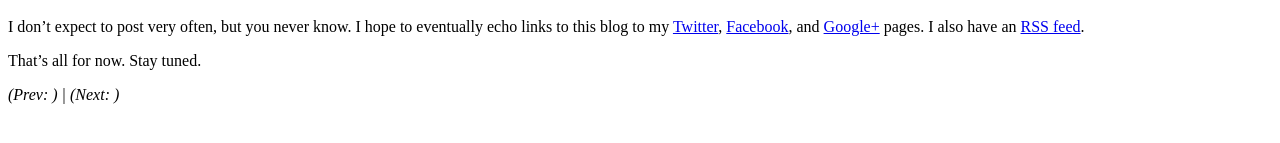
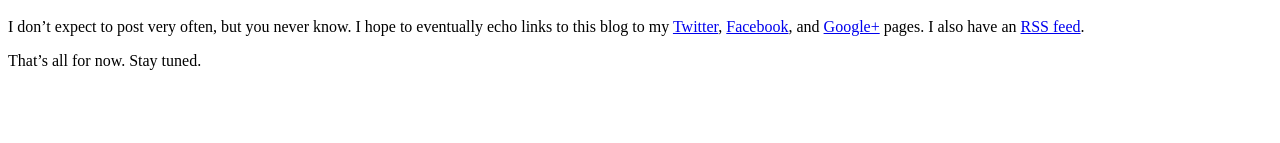
Before and after one commit to goltz20707/goltz20707.github.io, a Jekyll site: the page built from _posts/2015-05-22-first-official-post.md, in a window 1280 px wide. Shown: the part 213-356 px from the top of the page. Built offline with Jekyll 4.4.1, drawn with Linux system fonts in a browser that asks for light colours.

Commit message:
Still working on post formatting.

```diff
--- a/_includes/post-footer.html
+++ b/_includes/post-footer.html
@@ -1,2 +1,9 @@
 
-<p><em>(Prev: {{ page.previous }}) | (Next: {{ page.next }})</em></p>
+<div class="nav">
+  {% if page.previous.url %}
+  <a class="prev" href="{{page.previous.url}}">&laquo; {{page.previous.title}}</a>
+  {% endif %}
+  {% if page.next.url %}
+  <a class="next" href="{{page.next.url}}">{{page.next.title}} &raquo;</a>
+  {% endif %}
+</div>
--- a/css/default.css
+++ b/css/default.css
@@ -10,6 +10,7 @@
 .smaller { font-size: smaller; }
 .bitcoin { font-family: monospace; }
 .code { font-family: monospace; }
+.nav { font-style: italic; }
 
 /* Lists */
 ol.note {
```
